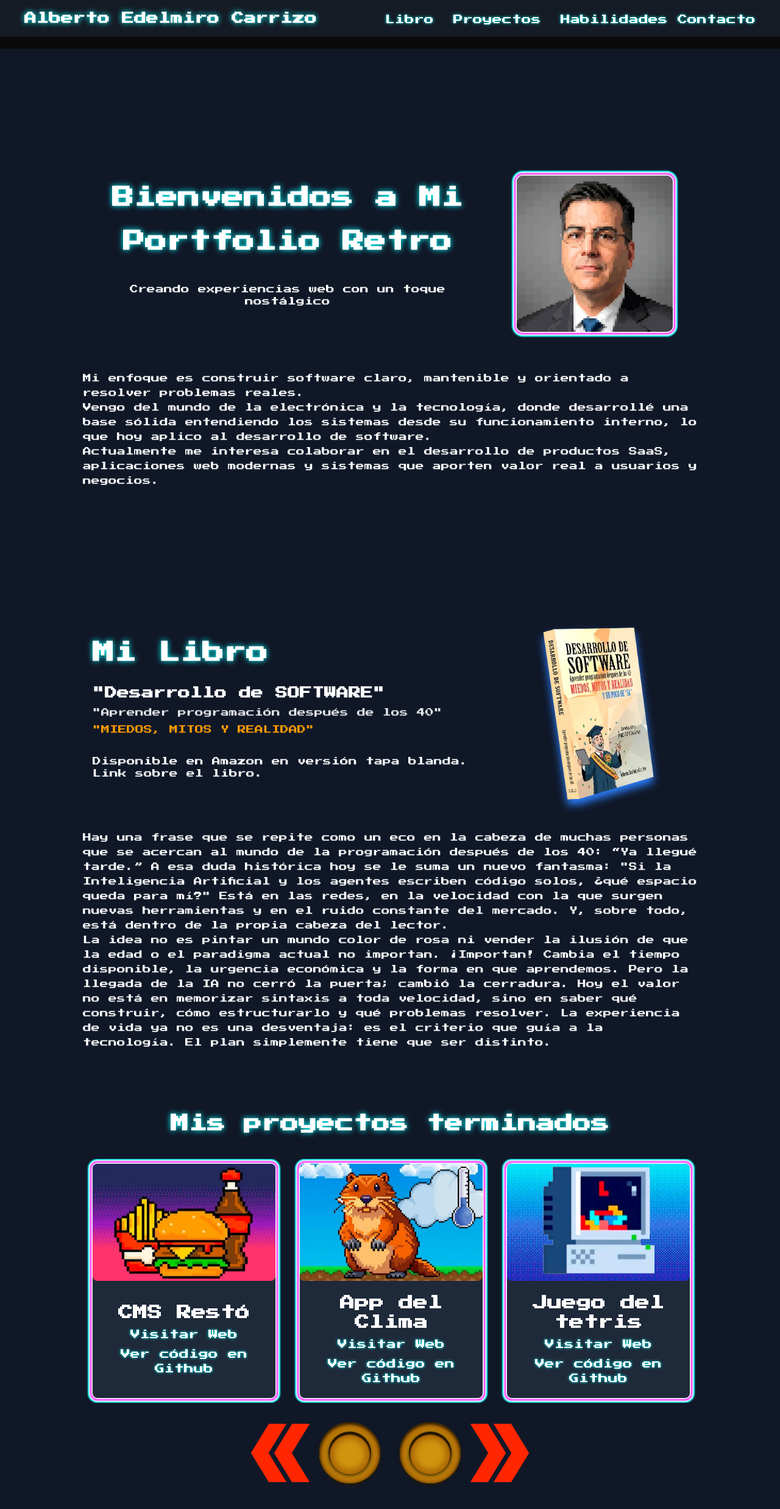
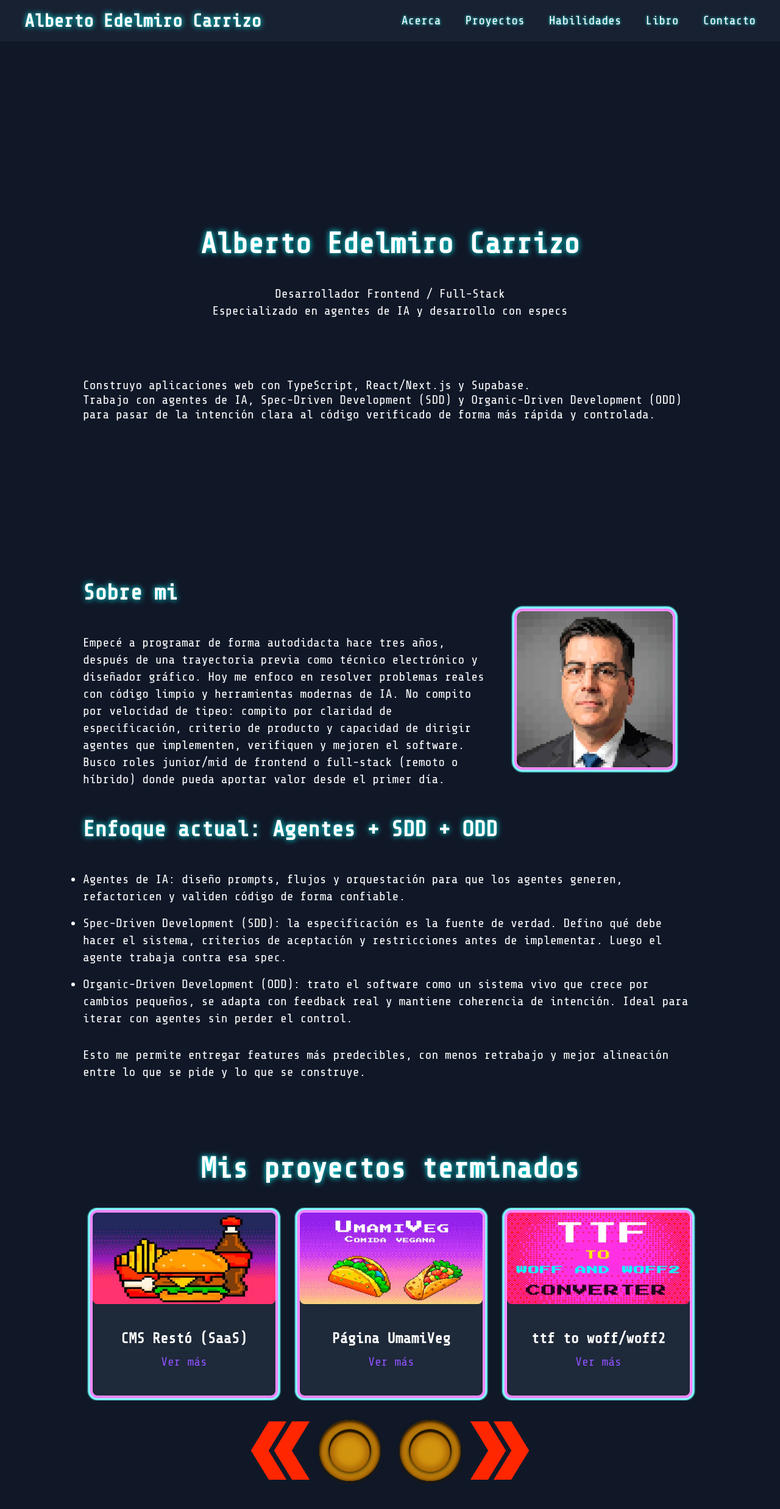
Before and after one commit to AlbertCarri/my-portfolio, a Next.js app: page / in a window 1280 px wide. Shown: the top 2474 px of the page at 61% size. Built offline with nearby package versions, Linux system fonts and the light colour scheme.

Commit message:
refactoring info

```diff
--- a/app/globals.css
+++ b/app/globals.css
@@ -10,7 +10,6 @@
 
 body {
   color: var(--foreground);
-  background: var(--background);
   font-family: Arial, Helvetica, sans-serif;
   -webkit-font-smoothing: antialiased;
   -moz-osx-font-smoothing: grayscale;
@@ -22,13 +21,16 @@ body {
   }
 }
 
-html{
+html {
   scroll-behavior: smooth;
 }
 
 @layer components {
   .pixel-borders {
-    box-shadow: 0 0 2px 2px #ffffff, 0 0 2px 4px var(--neon-blue), 0 0 2px 6px #ffffff,
+    box-shadow:
+      0 0 2px 2px #ffffff,
+      0 0 2px 4px var(--neon-blue),
+      0 0 2px 6px #ffffff,
       0 0 2px 8px var(--neon-pink);
     border-radius: 10px;
     animation: flash 1s infinite;
@@ -37,20 +39,32 @@ html{
   @keyframes flash {
     0%,
     100% {
-      box-shadow: 0 0 2px 2px #ffffff, 0 0 2px 4px var(--neon-blue),
-        0 0 2px 6px #ffffff, 0 0 2px 8px var(--neon-pink);
+      box-shadow:
+        0 0 2px 2px #ffffff,
+        0 0 2px 4px var(--neon-blue),
+        0 0 2px 6px #ffffff,
+        0 0 2px 8px var(--neon-pink);
     }
     25% {
-      box-shadow: 0 0 2px 2px var(--neon-blue), 0 0 2px 4px #ffffff,
-        0 0 2px 6px var(--neon-pink), 0 0 2px 8px #ffffff;
+      box-shadow:
+        0 0 2px 2px var(--neon-blue),
+        0 0 2px 4px #ffffff,
+        0 0 2px 6px var(--neon-pink),
+        0 0 2px 8px #ffffff;
     }
     50% {
-      box-shadow: 0 0 2px 2px #ffffff, 0 0 2px 4px var(--neon-pink),
-        0 0 2px 6px #ffffff, 0 0 2px 8px var(--neon-blue);
+      box-shadow:
+        0 0 2px 2px #ffffff,
+        0 0 2px 4px var(--neon-pink),
+        0 0 2px 6px #ffffff,
+        0 0 2px 8px var(--neon-blue);
     }
     75% {
-      box-shadow: 0 0 2px 2px var(--neon-pink), 0 0 2px 4px #ffffff,
-        0 0 2px 6px var(--neon-blue), 0 0 2px 8px #ffffff;
+      box-shadow:
+        0 0 2px 2px var(--neon-pink),
+        0 0 2px 4px #ffffff,
+        0 0 2px 6px var(--neon-blue),
+        0 0 2px 8px #ffffff;
     }
   }
 
@@ -63,8 +77,11 @@ html{
   }
 
   .neon-text-menu:hover {
-    text-shadow: 0 0 5px var(--neon-blue), 0 0 10px var(--neon-blue),
-      0 0 20px var(--neon-blue), 0 0 40px var(--neon-blue);
+    text-shadow:
+      0 0 5px var(--neon-blue),
+      0 0 10px var(--neon-blue),
+      0 0 20px var(--neon-blue),
+      0 0 40px var(--neon-blue);
   }
 }
 
@@ -75,7 +92,9 @@ html{
   border: none;
   outline: none;
   background: #d1940f;
-  box-shadow: inset 0 2px 4px 1px #201402, inset 0 2px 10px 10px #ad6a06,
+  box-shadow:
+    inset 0 2px 4px 1px #201402,
+    inset 0 2px 10px 10px #ad6a06,
     0 2px 6px #271903;
   border-radius: 50%;
   cursor: pointer;
@@ -90,14 +109,18 @@ html{
   width: 70px;
   height: 70px;
   border-radius: 50%;
-  box-shadow: inset 0 3px 2px 2px #201402, inset 0 2px 10px 10px #ad6a06,
+  box-shadow:
+    inset 0 3px 2px 2px #201402,
+    inset 0 2px 10px 10px #ad6a06,
     0 2px 6px #271903;
   background: #d1940f;
   z-index: 1;
 }
 
 .btn-arcade:active::before {
-  box-shadow: inset 0 0px 2px 2px #201402, inset 0 2px 10px 10px #ad6a06,
+  box-shadow:
+    inset 0 0px 2px 2px #201402,
+    inset 0 2px 10px 10px #ad6a06,
     0 2px 6px #271903;
 }
 
@@ -108,7 +131,9 @@ html{
   border: none;
   outline: none;
   background: #bdbdbd;
-  box-shadow: inset 0 2px 4px 1px #272727, inset 0 2px 10px 10px #777777,
+  box-shadow:
+    inset 0 2px 4px 1px #272727,
+    inset 0 2px 10px 10px #777777,
     0 2px 6px #3d3d3d;
   border-radius: 50%;
   cursor: pointer;
@@ -123,14 +148,18 @@ html{
   width: 70px;
   height: 70px;
   border-radius: 50%;
-  box-shadow: inset 0 3px 2px 2px #272727, inset 0 2px 10px 10px #777777,
+  box-shadow:
+    inset 0 3px 2px 2px #272727,
+    inset 0 2px 10px 10px #777777,
     0 2px 6px #3d3d3d;
   background: #bdbdbd;
   z-index: 1;
 }
 
 .btn-arcade-1p:active::after {
-  box-shadow: inset 0 0px 2px 2px #272727, inset 0 2px 10px 10px #777777,
+  box-shadow:
+    inset 0 0px 2px 2px #272727,
+    inset 0 2px 10px 10px #777777,
     0 2px 6px #3d3d3d;
 }
 
--- a/app/layout.js
+++ b/app/layout.js
@@ -1,11 +1,11 @@
 import "./globals.css";
-import { Press_Start_2P } from "next/font/google";
+import { Share_Tech_Mono } from "next/font/google";
 import Header from "../components/Header"
 import Footer from "../components/Footer";
 import React from "react";
 import { Analytics } from "@vercel/analytics/next"
 
-const pressStart2P = Press_Start_2P({ subsets: ["latin"], weight: "400" });
+const shareTechMono = Share_Tech_Mono({ subsets: ["latin"], weight: "400" });
 
 export const metadata = {
   title: "Retro Arcade Portfolio",
@@ -28,7 +28,7 @@ export default function RootLayout({ children }) {
         />
         <meta property="og:type" content="website" />
       </head>
-      <body className={pressStart2P.className}>
+      <body className={shareTechMono.className}>
         <div className="min-h-screen bg-gray-900 text-white">
           <Header />
           {children}
--- a/app/page.js
+++ b/app/page.js
@@ -3,14 +3,16 @@ import Projects from "../components/Projects";
 import Skills from "../components/Skills";
 import Contact from "../components/Contact";
 import MyBook from "../components/MyBook";
+import AboutMe from "../components/AboutMe";
 
 export default function Home() {
   return (
     <div className="flex flex-col md:max-w-6xl justify-between md:mt-20 mt-4 mx-auto md:p-16 p-2">
       <Hero />
-      <MyBook />
+      <AboutMe />
       <Projects />
       <Skills />
+      <MyBook />
       <Contact />
     </div>
   );
--- /dev/null
+++ b/components/AboutMe.jsx
@@ -0,0 +1,63 @@
+import Image from "next/image";
+
+export default function AboutMe() {
+  return (
+    <section
+      id="about"
+      className="w-full lg:mt-0 p-2 items-center justify-center scroll-mt-24"
+    >
+      <div className="flex flex-col w-full lg:flex-row">
+        <div className="w-2/3">
+          <h2 className="sm:text-2xl/10 lg:text-4xl/18 text-xl font-bold mb-8 neon-text">
+            Sobre mi
+          </h2>
+          <p className="sm:text-md lg:text-xl text-xs text-left mb-8">
+            Empecé a programar de forma autodidacta hace tres años, después de
+            una trayectoria previa como técnico electrónico y diseñador gráfico.
+            Hoy me enfoco en resolver problemas reales con código limpio y
+            herramientas modernas de IA. No compito por velocidad de tipeo:
+            compito por claridad de especificación, criterio de producto y
+            capacidad de dirigir agentes que implementen, verifiquen y mejoren
+            el software. Busco roles junior/mid de frontend o full-stack (remoto
+            o híbrido) donde pueda aportar valor desde el primer día.
+          </p>
+        </div>
+        <div className="w-1/3 mx-auto my-auto">
+          <Image
+            src="/mi-pixel-version2.webp"
+            alt="Pixel Art Developer"
+            width={256}
+            height={256}
+            className="pixel-borders m-auto"
+          />
+        </div>
+      </div>
+      <h3 className="sm:text-2xl/10 lg:text-4xl/18 text-xl font-bold mb-8 neon-text">
+        Enfoque actual: Agentes + SDD + ODD
+      </h3>
+
+      <ul className="sm:text-md lg:text-xl text-xs mb-8 text-left list-disc">
+        <li className="mb-4">
+          Agentes de IA: diseño prompts, flujos y orquestación para que los
+          agentes generen, refactoricen y validen código de forma confiable.
+        </li>
+        <li className="mb-4">
+          Spec-Driven Development (SDD): la especificación es la fuente de
+          verdad. Defino qué debe hacer el sistema, criterios de aceptación y
+          restricciones antes de implementar. Luego el agente trabaja contra esa
+          spec.
+        </li>
+        <li className="mb-4">
+          Organic-Driven Development (ODD): trato el software como un sistema
+          vivo que crece por cambios pequeños, se adapta con feedback real y
+          mantiene coherencia de intención. Ideal para iterar con agentes sin
+          perder el control.
+        </li>
+      </ul>
+      <p className="sm:text-md lg:text-xl text-xs mb-8">
+        Esto me permite entregar features más predecibles, con menos retrabajo y
+        mejor alineación entre lo que se pide y lo que se construye.
+      </p>
+    </section>
+  );
+}
--- a/components/Header.jsx
+++ b/components/Header.jsx
@@ -1,40 +1,62 @@
-import Link from "next/link"
+import Link from "next/link";
 
 const Header = () => {
   return (
     <header className="fixed z-10 top-0 left-0 w-full bg-gray-800/60 backdrop-blur-md">
       <div className="mx-auto flex md:flex-row flex-col w-15/16 py-4 md:text-start text-center">
-        <Link href="#header" className="md:w-1/2 w-full md:text-xl text-xl font-bold neon-text">
+        <Link
+          href="#header"
+          className="md:w-1/2 w-full md:text-3xl text-xl font-bold neon-text"
+        >
           Alberto Edelmiro Carrizo
         </Link>
-        <nav className="w-1/2 md:block hidden text-md">
-          <ul className="flex md:flex-row flex-col md:justify-end justify-center mt-1">
+        <nav className="w-1/2 md:block hidden text-xl">
+          <ul className="flex md:flex-row flex-col md:gap-x-10 md:justify-end justify-center mt-1">
             <li>
-              <Link href="#mybook" className="neon-text-menu hover:neon-text-menu mx-4">
+              <Link
+                href="#about"
+                className="neon-text-menu hover:neon-text-menu"
+              >
+                Acerca
+              </Link>
+            </li>
+            <li>
+              <Link
+                href="#projects"
+                className="neon-text-menu hover:neon-text-menu"
+              >
+                Proyectos
+              </Link>
+            </li>
+            <li>
+              <Link
+                href="#skills"
+                className="neon-text-menu hover:neon-text-menu"
+              >
+                Habilidades
+              </Link>
+            </li>
+            <li>
+              <Link
+                href="#mybook"
+                className="neon-text-menu hover:neon-text-menu"
+              >
                 Libro
               </Link>
             </li>
             <li>
-              <Link href="#projects" className="neon-text-menu hover:neon-text-menu mx-4">
-                Proyectos
-              </Link>
-            </li>
-            <li>
-              <Link href="#skills" className="neon-text-menu hover:neon-text-menu mx-4">
-                Habilidades
-              </Link>
-            </li>
-            <li>
-              <Link href="#contact" className="neon-text-menu hover:neon-text-menu">
+              <Link
+                href="#contact"
+                className="neon-text-menu hover:neon-text-menu"
+              >
                 Contacto
               </Link>
             </li>
           </ul>
         </nav>
       </div>
+    </header>
+  );
+};
 
-    </header>
-  )
-}
-
-export default Header
+export default Header;
--- a/components/Hero.jsx
+++ b/components/Hero.jsx
@@ -1,44 +1,26 @@
 import Image from "next/image";
-import Link from "next/link";
 
 const Hero = () => {
   return (
     <section
       id="header"
-      className="flex flex-col w-full lg:h-svh mt-20 lg:mt-0 p-2 items-center justify-center"
+      className="flex flex-col w-full mt-2 lg:h-svh lg:-mt-4 p-2 items-center justify-center"
     >
-      <div className="flex flex-col md:flex-row w-full">
-        <div className="md:w-2/3 w-full mx-auto text-center">
-          <h1 className="sm:text-2xl/10 lg:text-4xl/18 text-xl font-bold mb-8 neon-text">
-            Bienvenidos a Mi
-            <br />
-            Portfolio Retro
-          </h1>
-          <p className="sm:text-sm lg:text-md text-xs mb-8 mx-10">
-            Creando experiencias web con un toque nostálgico
-          </p>
-        </div>
-        <div className="md:w-1/3 w-full">
-          <div className="mx-auto">
-            <Image
-              src="/mi-pixel-version2.webp"
-              alt="Pixel Art Developer"
-              width={256}
-              height={256}
-              className="pixel-borders m-auto"
-            />
-          </div>
-        </div>
-      </div>
-      <p className="sm:text-sm lg:text-md leading-6 text-xs mt-16 text-left">
-        Mi enfoque es construir software claro, mantenible y orientado a
-        resolver problemas reales. <br />
-        Vengo del mundo de la electrónica y la tecnología, donde desarrollé una
-        base sólida entendiendo los sistemas desde su funcionamiento interno, lo
-        que hoy aplico al desarrollo de software. <br />
-        Actualmente me interesa colaborar en el desarrollo de productos SaaS,
-        aplicaciones web modernas y sistemas que aporten valor real a usuarios y
-        negocios.
+      <h2 className="sm:text-3xl/10 lg:text-5xl/18 text-xl font-bold mb-8 neon-text">
+        Alberto Edelmiro Carrizo
+      </h2>
+      <p className="sm:text-sm lg:text-xl text-center text-xs mb-8 mx-10">
+        Desarrollador Frontend / Full-Stack
+        <br />
+        Especializado en agentes de IA y desarrollo con especs
+      </p>
+
+      <p className="sm:text-sm lg:text-xl leading-6 text-xs mt-16 text-left">
+        Construyo aplicaciones web con TypeScript, React/Next.js y Supabase.
+        <br />
+        Trabajo con agentes de IA, Spec-Driven Development {"(SDD)"} y
+        Organic-Driven Development {"(ODD)"} para pasar de la intención clara al
+        código verificado de forma más rápida y controlada.
       </p>
     </section>
   );
--- a/components/Projects.jsx
+++ b/components/Projects.jsx
@@ -6,73 +6,114 @@ import Image from "next/image";
 const projects = [
   {
     id: 1,
-    title: "CMS Restó",
+    title: "CMS Restó (SaaS)",
     image: "/resto.webp",
     link: "https://cms-resto.vercel.app/",
     github: "https://github.com/AlbertCarri/cms-supabase",
+    info: "SaaS para crear una carta de menú que se pueda leer con un código QR desde cualquier smartphone con navegador.",
+    problem:"Existen muchos servicios que ofrecen una herramienta para cargar menús que se puedan leer escaneando un simple código QR, pero son muy complejos. Esta versión es simple y real para un negocio gastronómico.",
+    solution:"CMS full-stack con autenticación, CRUD y despliegue en producción. Tiene la opción de cargar hasta 20 productos en la versión gratuita, y sin límite abonando un plan de suscripción mensual a través de MercadoPago.",
+    stack:"Next.js / React, TypeScript, Supabase, Tailwind, Zod y Mercado Pago. Subido a producción en Vercel",
+
   },
   {
     id: 2,
+    title: "Página UmamiVeg",
+    image: "/umamiveg.webp",
+    link: "https://umamiveg.vercel.app//",
+    github: "https://github.com/AlbertCarri/umamiveg",
+    info:"Pagina interactiva para emprendimiendo gastronómico de comida vegana",
+    problem:"Las opciones de Whatsapp business solo ofrecen una tienda con productos pero muy pocos detalles, y a veces un producto tiene una historia.",
+    solution:"Esta página viene a solucionar esa falta de orden y detalles, además ofrece un carrito de compras que se integra muy bien con el whatsapp común.",
+    stack:"Next.js / React, JavaScript, Supabase, Tailwind y OpenRouter para el chatbot. Subido a producción en Vercel",
+  },
+  {
+    id: 3,
+    title: "ttf to woff/woff2",
+    image: "/woff.webp",
+    link: "https://woff-converter.vercel.app/",
+    github: "https://github.com/AlbertCarri/woff-converter",
+    info:"",
+    problem:"",
+    solution:"",
+    stack:"",
+  },
+  {
+    id: 4,
+    title: "UI components",
+    image: "/componentsui.webp",
+    link: "https://uicomponents.edelbyte.com.ar/",
+    github: "https://github.com/AlbertCarri/ui-components",
+    info:"",
+    problem:"",
+    solution:"",
+    stack:"",
+  },
+  {
+    id: 5,
+    title: "Astróloca",
+    image: "/astroloca.webp",
+    link: "https://astroloca-bot.vercel.app/",
+    github: "https://github.com/AlbertCarri/astroloca-bot",
+    info:"",
+    problem:"",
+    solution:"",
+    stack:"",
+  },
+  {
+    id: 6,
     title: "App del Clima",
     image: "/clima.webp",
     link: "https://groundhog-weather.vercel.app/",
     github: "https://github.com/AlbertCarri/groundhog-weather-typescript",
+    info:"",
+    problem:"",
+    solution:"",
+    stack:"",
   },
   {
-    id: 3,
+    id: 7,
     title: "Juego del tetris",
     image: "/tetris.webp",
     link: "https://tetris-javascript-2024.netlify.app/",
     github: "https://github.com/AlbertCarri/tetris-game",
+    info:"",
+    problem:"",
+    solution:"",
+    stack:"",
   },
   {
-    id: 4,
-    title: "Página UmamiVeg",
-    image: "/umamiveg.webp",
-    link: "https://umamiveg.vercel.app//",
-    github: "https://github.com/AlbertCarri/umamiveg",
-  },
-  {
-    id: 5,
+    id: 8,
     title: "Retos de código",
     image: "/retosdecodigo.webp",
     link: "https://codechallenge.edelbyte.com.ar/",
     github: "https://github.com/AlbertCarri/codewar-alberto",
+    info:"",
+    problem:"",
+    solution:"",
+    stack:"",
   },
   {
-    id: 6,
+    id: 9,
     title: "Juego del Trivia",
     image: "/triviaciencias.webp",
     link: "https://trivia-ciencia.vercel.app/",
     github: "https://github.com/AlbertCarri/trivia-ciencia",
+    info:"",
+    problem:"",
+    solution:"",
+    stack:"",
   },
   {
-    id: 7,
-    title: "ttf to woff/woff2",
-    image: "/woff.webp",
-    link: "https://woff-converter.vercel.app/",
-    github: "https://github.com/AlbertCarri/woff-converter",
-  },
-  {
-    id: 8,
+    id: 10,
     title: "SUDOKU",
     image: "/sudoku.webp",
     link: "https://sudoku.edelbyte.com.ar/",
     github: "https://github.com/AlbertCarri/sudoku-game",
-  },
-  {
-    id: 9,
-    title: "UI components",
-    image: "/componentsui.webp",
-    link: "https://uicomponents.edelbyte.com.ar/",
-    github: "https://github.com/AlbertCarri/ui-components",
-  },
-  {
-    id: 10,
-    title: "Astróloca",
-    image: "/astroloca.webp",
-    link: "https://astroloca-bot.vercel.app/",
-    github: "https://github.com/AlbertCarri/astroloca-bot",
+    info:"",
+    problem:"",
+    solution:"",
+    stack:"",
   },
 ];
 
@@ -80,6 +121,8 @@ const Projects = () => {
   const [startIndex, setStartIndex] = useState(0);
   const [visibleImages, setVisibleImages] = useState(3);
   const [imageWidth, setImageWidth] = useState(350);
+  const [modalOpen, setModalOpen] = useState(false);
+  const [modalTheme, setModalTheme] = useState(1);
 
   useEffect(() => {
     console.log("window:", typeof window);
@@ -107,6 +150,11 @@ const Projects = () => {
     }
   }, []);
 
+  const openModal = (id) => {
+    setModalOpen(true);
+    setModalTheme(id - 1);
+  };
+
   const nextSlide = () => {
     if (startIndex < projects.length - visibleImages) {
       setStartIndex(startIndex + 1);
@@ -120,8 +168,11 @@ const Projects = () => {
   };
 
   return (
-    <section id="projects" className="h-svh md:py-20 py-4 lg:mt-0 mt-16">
-      <h2 className="md:text-3xl text-xl font-bold mb-10 neon-text text-center">
+    <section
+      id="projects"
+      className="h-svh md:py-20 py-4 lg:scroll-mt-24 scroll-mt-8"
+    >
+      <h2 className="md:text-3xl lg:text-5xl text-xl font-bold mb-10 neon-text text-center">
         Mis proyectos terminados
       </h2>
 
@@ -152,20 +203,13 @@ const Projects = () => {
               <div className="flex h-1/2 justify-center items-center p-4">
                 <div className="flex flex-col text-center">
                   <h3 className="text-2xl font-bold mb-2">{project.title}</h3>
-                  <a
-                    href={project.link}
-                    target="blank"
-                    className="neon-text-menu hover:neon-text-menu-hover"
+                  <button
+                    type="button"
+                    onClick={() => openModal(project.id)}
+                    className="text-xl text-violet-500 cursor-pointer"
                   >
-                    Visitar Web
-                  </a>
-                  <a
-                    href={project.github}
-                    target="blank"
-                    className="neon-text-menu hover:neon-text-menu-hover mt-2"
-                  >
-                    Ver código en Github
-                  </a>
+                    Ver más
+                  </button>
                 </div>
               </div>
             </div>
@@ -187,8 +231,79 @@ const Projects = () => {
           className="md:w-24 md:h-24 w-4 h-4"
         />
       </div>
+      {modalOpen && (
+        <div className="fixed flex inset-0 z-20 items-center justify-center bg-black/50 backdrop-blur-xs">
+          <div className="w-3/4 border border-gray-100 rounded-xl p-6 bg-gray-800">
+            <div className="flex md:flex-row flex-col">
+              <div className="w-1/2">
+                <Image
+                  src={projects[modalTheme].image || "/placeholder.png"}
+                  alt={projects[modalTheme].title}
+                  width={400}
+                  height={400}
+                  loading="lazy"
+                  className="mx-auto rounded-lg"
+                />
+              </div>
+              <div className="w-1/2 mx-auto my-auto ">
+                <h3 className="md:text-5xl text-xl font-bold mb-2">
+                  {projects[modalTheme].title}
+                </h3>
+                <a
+                  href={projects[modalTheme].link}
+                  target="blank"
+                  className="block mt-8 text-xl md:text-2xl neon-text-menu hover:neon-text-menu-hover"
+                >
+                  Visitar Web
+                </a>
+                <br />
+                <a
+                  href={projects[modalTheme].github}
+                  target="blank"
+                  className="block text-xl md:text-2xl neon-text-menu hover:neon-text-menu-hover mt-2"
+                >
+                  Ver código en Github
+                </a>
+              </div>
+            </div>
+            <div>
+              <p className="text-xl mt-6">Descripción:{projects[modalTheme].info}</p>
+              <p className="text-xl">Problema:{projects[modalTheme].problem}</p>
+              <p className="text-xl">Solución:{projects[modalTheme].solution}</p>
+              <p className="text-xl">Stack:{projects[modalTheme].stack}</p>
+            </div>
+
+            <button
+              type="button"
+              onClick={() => setModalOpen(false)}
+              className="block mx-auto mt-3 bg-amber-600 py-2 px-3 rounded-lg cursor-pointer"
+            >
+              Cerrar
+            </button>
+          </div>
+        </div>
+      )}
     </section>
   );
 };
 
 export default Projects;
+
+{
+  /*
+  <a
+                    href={project.link}
+                    target="blank"
+                    className="neon-text-menu hover:neon-text-menu-hover"
+                  >
+                    Visitar Web
+                  </a>
+                  <a
+                    href={project.github}
+                    target="blank"
+                    className="neon-text-menu hover:neon-text-menu-hover mt-2"
+                  >
+                    Ver código en Github
+                  </a>
+  / */
+}
--- /dev/null
+++ b/pnpm-workspace.yaml
@@ -0,0 +1,2 @@
+allowBuilds:
+  sharp: true
```
Also changed, not shown: 1 other file (tests, documents, lock files or other folders).
